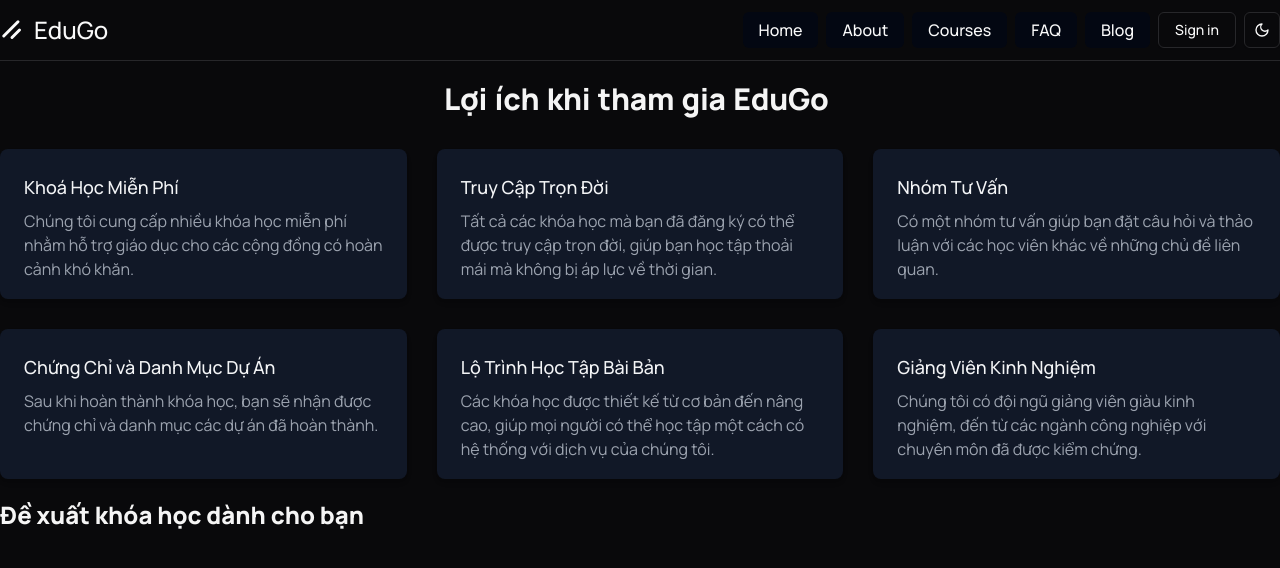
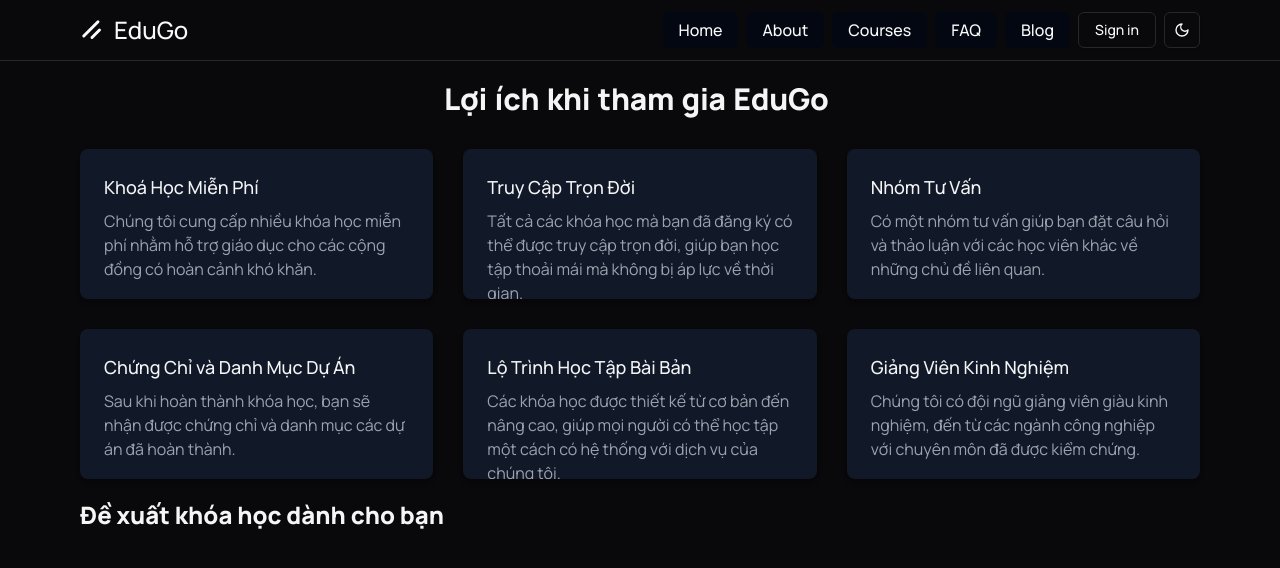
Before and after one commit to TienPhuc02/graduate-frontend, a React (Vite) app: page / in a window 1280 px wide. Shown: the top 568 px of the page. Built offline with nearby package versions, Linux system fonts and the light colour scheme.

Commit message:
fix tailwindcss production

```diff
--- a/tailwind.config.js
+++ b/tailwind.config.js
@@ -3,6 +3,16 @@ export default {
   darkMode: ['class'],
   content: ['./index.html', './src/**/*.{js,ts,jsx,tsx}'],
   theme: {
+    container: {
+      center: true,
+      padding: {
+        DEFAULT: '1rem',
+        sm: '2rem',
+        lg: '4rem',
+        xl: '5rem',
+        '2xl': '6rem'
+      }
+    },
     extend: {
       fontFamily: {
         poppins: ['Poppins', 'sans-serif'],
```
